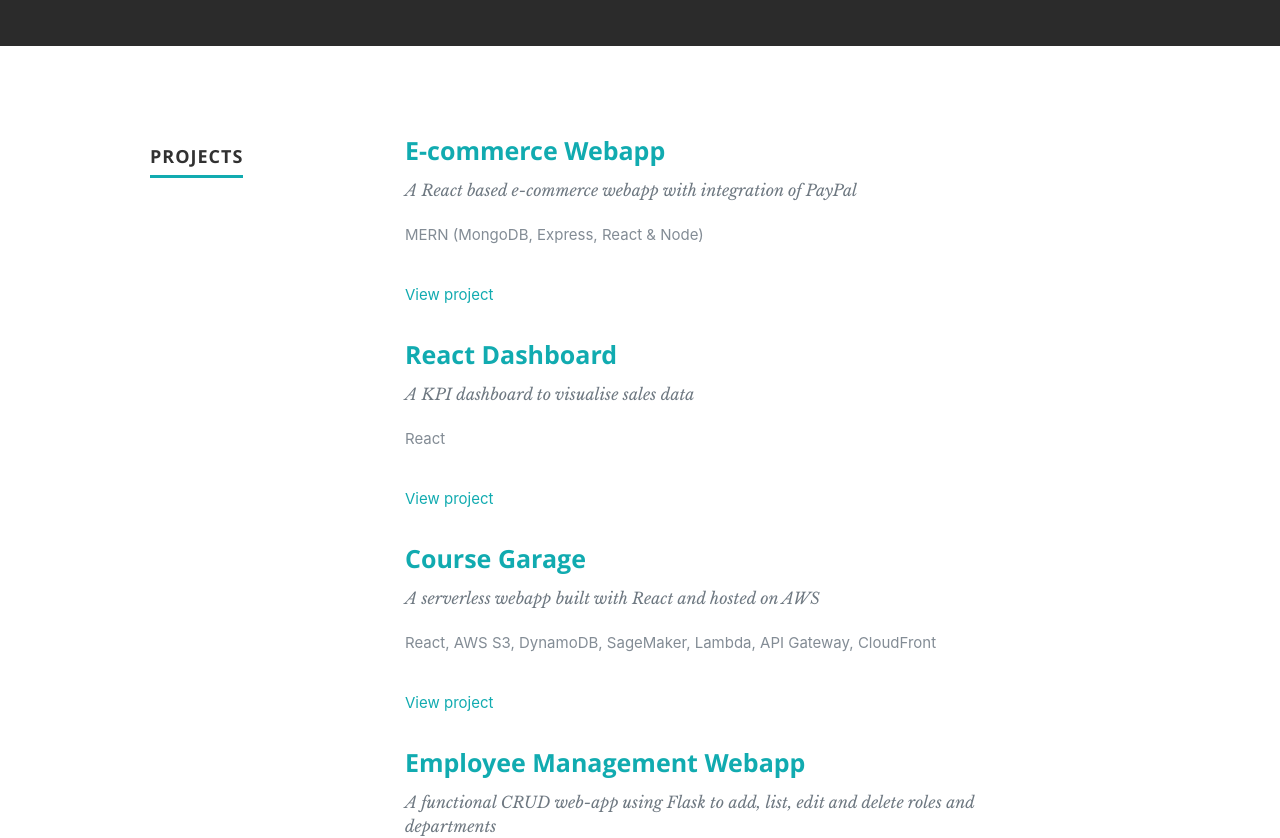
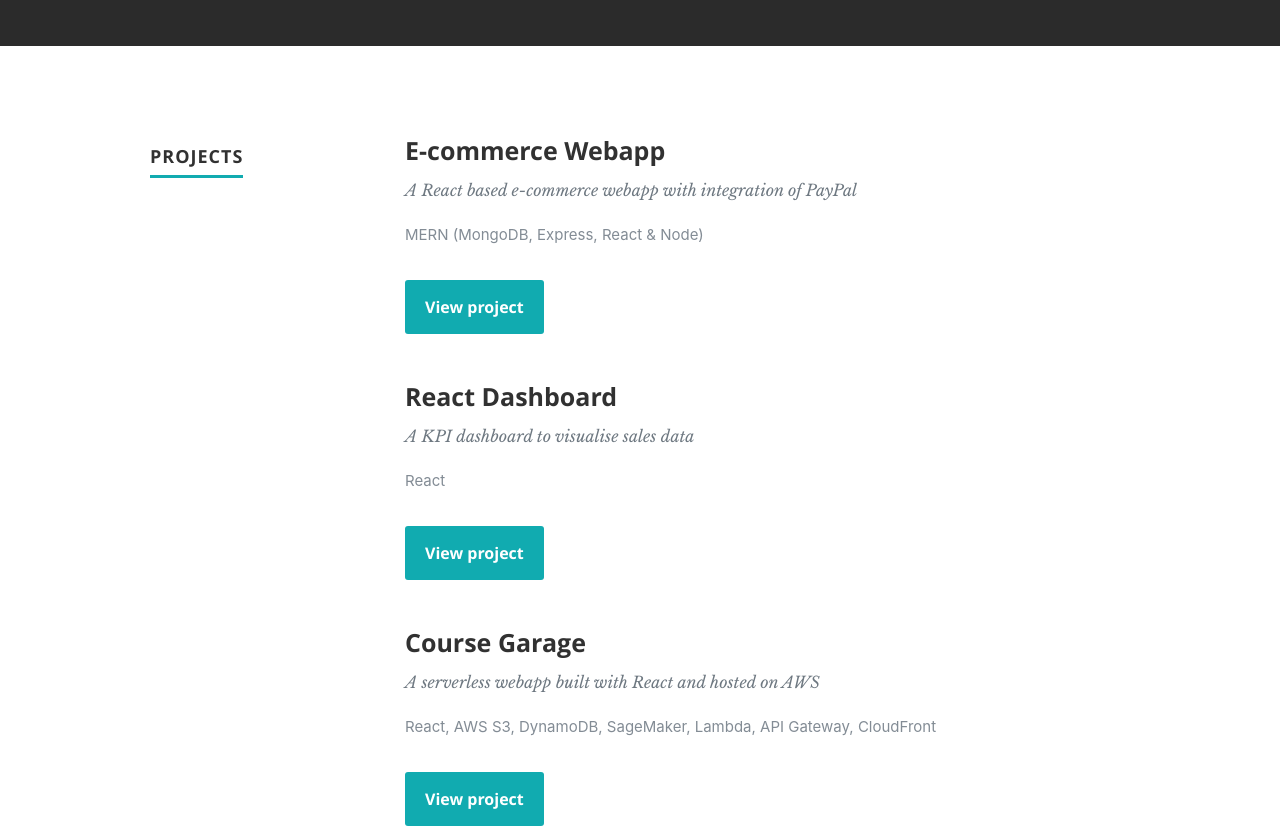
Before and after one commit to parekhjigar/react-portfolio, a React (Create React App) app: page / in a window 1280 px wide. Shown: the part 1180-2018 px from the top of the page. Built offline with nearby package versions, Linux system fonts and the light colour scheme.

Commit message:
Updated project component

```diff
--- a/package.json
+++ b/package.json
@@ -7,6 +7,7 @@
     "@testing-library/react": "^9.5.0",
     "@testing-library/user-event": "^7.2.1",
     "react": "^16.13.1",
+    "react-bootstrap": "^1.2.2",
     "react-dom": "^16.13.1",
     "react-router-dom": "^5.2.0",
     "react-scripts": "3.4.1"
--- a/src/components/Resume.js
+++ b/src/components/Resume.js
@@ -1,4 +1,6 @@
 import React, { Component } from 'react';
+import { Button} from 'react-bootstrap';
+
 export default class Resume extends Component {
   render() {
     let resumeData = this.props.resumeData;
@@ -16,7 +18,7 @@ export default class Resume extends Component {
                 return (
                   <div className="row item">
                     <div className="twelve columns">
-                      <h3><a href={item.url} target="_blank">{item.projectName}</a></h3>
+                      <h3>{item.projectName}</h3>
                       <p className="info">
                         {item.projectDesc}
                       </p>
@@ -24,7 +26,7 @@ export default class Resume extends Component {
                         {item.techStack}
                       </p>
                       <p>
-                        <a href={item.url} target="_blank">View project</a>
+                        <a href={item.url} target="_blank"><Button>View project</Button></a>
                       </p>
                     </div>
                   </div>
```
Also changed, not shown: 1 other file (tests, documents, lock files or other folders).
